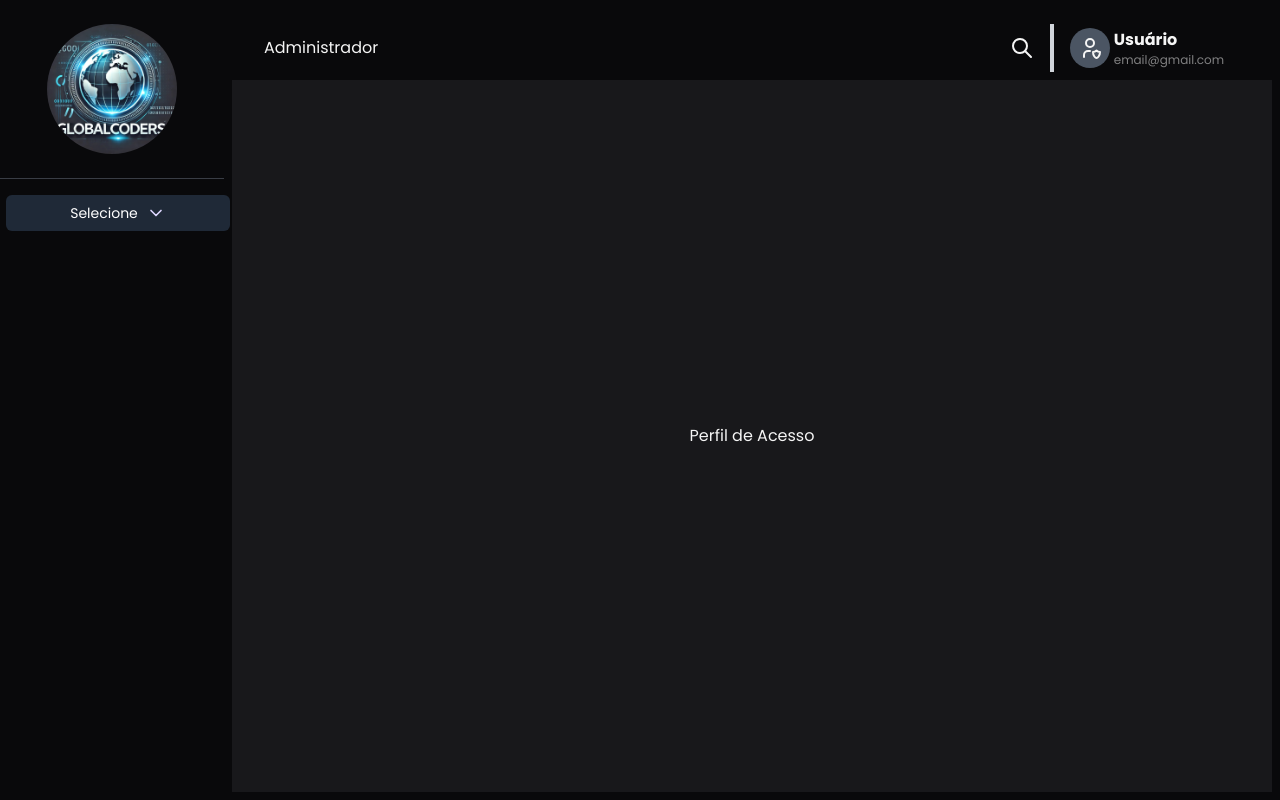
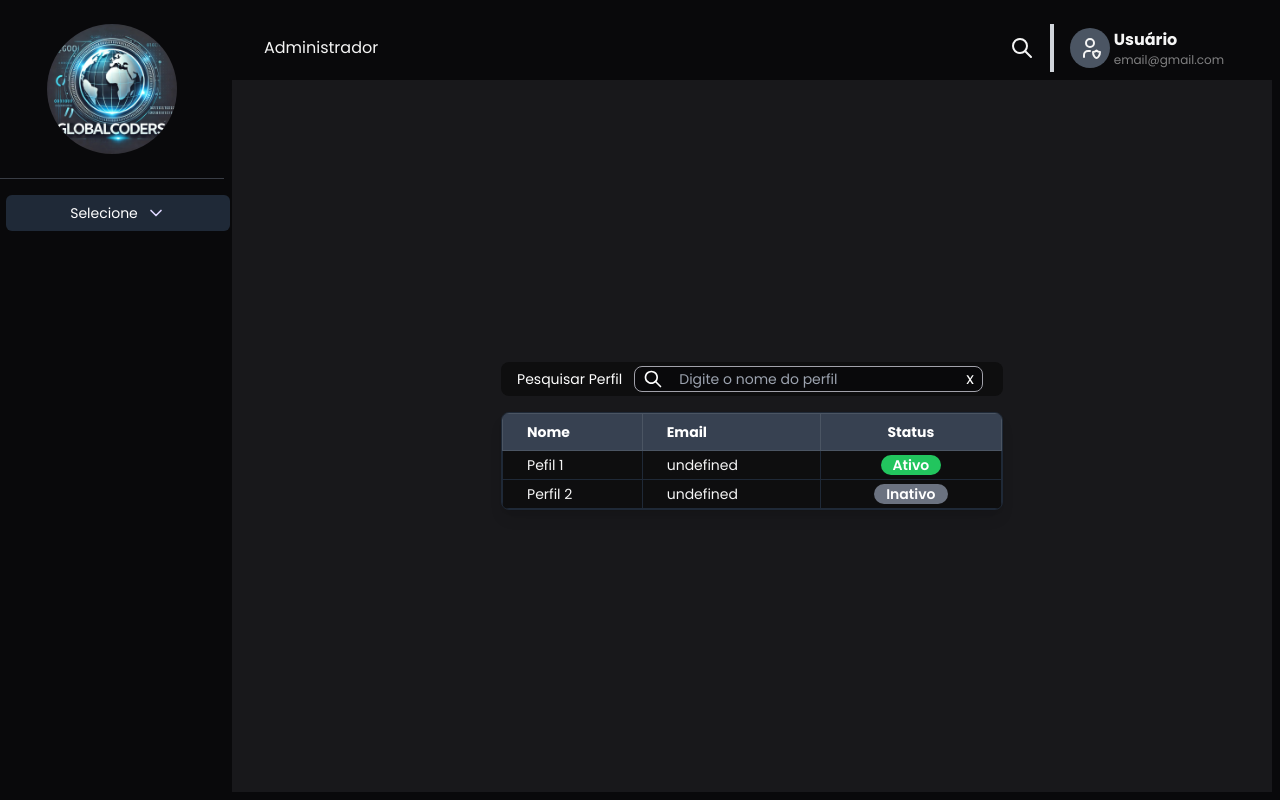
Before and after one commit to Rontec-software/auth_rbac, a Next.js app in the folder Frontend/: page /perfil-de-acesso in a window 1280 px wide. Built offline with nearby package versions, Linux system fonts and the light colour scheme.

Commit message:
adicionado tela de perfil de permissoes

```diff
--- a/Frontend/src/app/(auth)/perfil-de-acesso/page.tsx
+++ b/Frontend/src/app/(auth)/perfil-de-acesso/page.tsx
@@ -1,3 +1,78 @@
+'use client';
+import { Chip } from '@/components/shared/chip/Chip';
+import { DataTable } from '@/components/shared/data-table/DataTable';
+import { IColumn } from '@/components/shared/data-table/DataTable.interface';
+import { InputSearch } from '@/components/shared/input-search/InputSeach';
+import { FormEvent, useState } from 'react';
+
+interface IPermissionProfile {
+  id: number;
+  nome: string;
+  descricao?: string;
+  dataCriacao?: string;
+  ativo: boolean;
+  permissoes?: string[];
+}
 export default function PermissionsProfile() {
-  return <h1>Perfil de Acesso</h1>;
+  const [search, setSearch] = useState<string>('');
+  const handleSearcPermissionProfile = (e: FormEvent<HTMLFormElement>) => {
+    e.preventDefault();
+
+    const formData = new FormData(e.currentTarget);
+    const searchPermissionProfile = formData.get('search');
+
+    if (typeof searchPermissionProfile == 'string') {
+      setSearch(searchPermissionProfile);
+    }
+  };
+
+  const handleReset = () => {
+    setSearch('');
+    console.log(search);
+  };
+
+  const columns: IColumn<IPermissionProfile>[] = [
+    { label: 'Nome', key: 'nome', align: 'left' },
+    { label: 'Email', key: 'descricao', align: 'left' },
+    {
+      label: 'Status',
+      key: 'ativo',
+      align: 'center',
+      customRender: (row) => (
+        <Chip
+          label={row.ativo ? 'Ativo' : 'Inativo'}
+          color={row.ativo ? 'bg-green-500' : 'bg-gray-500'}
+        />
+      ),
+    },
+  ];
+
+  const data: IPermissionProfile[] = [
+    {
+      id: 1,
+      nome: 'Pefil 1',
+      ativo: true,
+    },
+    {
+      id: 2,
+      nome: 'Perfil 2',
+      ativo: false,
+    },
+  ];
+
+  return (
+    <div className="p-4">
+      <div className="flex items-center justify-center rounded-lg w-full pb-4">
+        <InputSearch
+          label="Pesquisar Perfil"
+          name="search"
+          placeholder="Digite o nome do perfil"
+          handleSearch={handleSearcPermissionProfile}
+          handleReset={handleReset}
+        />
+      </div>
+
+      <DataTable columns={columns} data={data} />
+    </div>
+  );
 }
```
